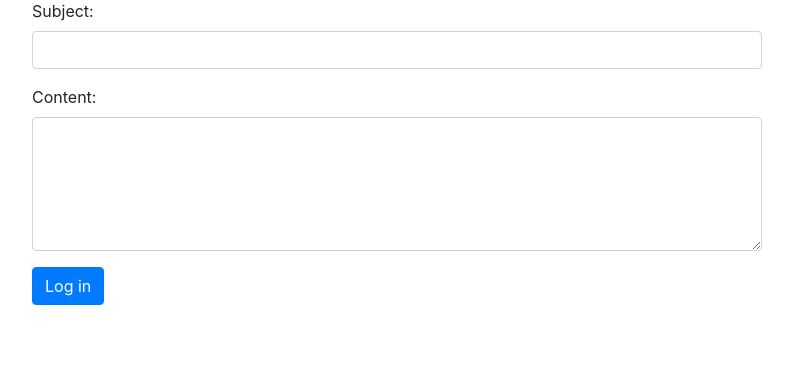
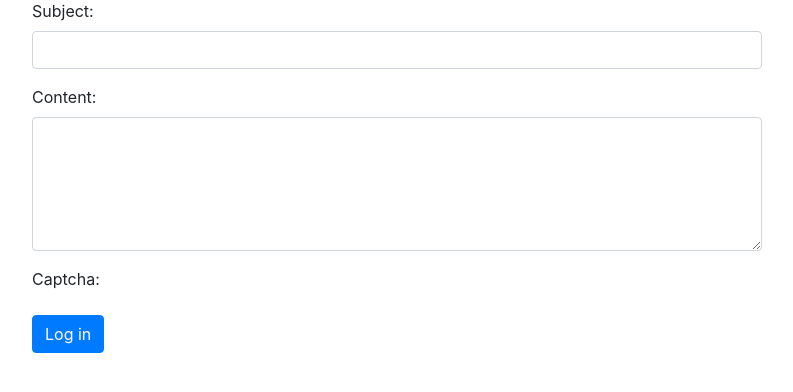
Before and after one commit to DavidMares22/news-site, a Django app: page /contact/ in a window 1280 px wide. Shown: the part 133-525 px from the top of the page, without its empty margins (433-1226 px from the left). Run offline with Django 3.2, Linux system fonts and the light colour scheme; data that the repository does not hold is empty; some libraries are stand-ins or nearby versions.

Commit message:
captcha for contact form

```diff
--- a/mysite/settings.py
+++ b/mysite/settings.py
@@ -39,6 +39,7 @@ INSTALLED_APPS = [
     'django.contrib.staticfiles',
     'ckeditor',
     'ckeditor_uploader',
+    'captcha',
     'news.apps.NewsConfig',
 ]
 
@@ -144,3 +145,7 @@ EMAIL_HOST_PASSWORD = ""
 
 
 CKEDITOR_UPLOAD_PATH = "uploads/"
+
+CAPTCHA_CHALLENGE_FUNCT = 'captcha.helpers.math_challenge'
+CAPTCHA_NOISE_FUNCTIONS = None
+CAPTCHA_LETTER_ROTATION = None
--- a/mysite/urls.py
+++ b/mysite/urls.py
@@ -21,6 +21,7 @@ from django.conf import settings
 urlpatterns = [
     path('admin/', admin.site.urls),
     path('ckeditor/',include('ckeditor_uploader.urls')),
+    path('captcha/',include('captcha.urls')),
     path('',include('news.urls'))
 ]
 
--- a/news/forms.py
+++ b/news/forms.py
@@ -4,11 +4,13 @@ import re
 from django.core.exceptions import ValidationError
 from django.contrib.auth.forms import UserCreationForm, AuthenticationForm
 from django.contrib.auth.models import User
+from captcha.fields import CaptchaField
 
 
 class ContactForm(forms.Form):
     subject = forms.CharField(widget=forms.TextInput(attrs={'class': 'form-control'}))
     content = forms.CharField(widget=forms.Textarea(attrs={'class': 'form-control','rows':5}))
+    captcha = CaptchaField()
 
 
 class UserLoginForm(AuthenticationForm):
--- a/news/views.py
+++ b/news/views.py
@@ -68,7 +68,7 @@ def register(request):
 
 
 def login(request):
-    form = UserLoginForm()
+
     if request.method == 'POST':
         form = UserLoginForm(data=request.POST)
         if form.is_valid():
@@ -79,6 +79,12 @@ def login(request):
             if user is not None:
                 do_login(request, user)
                 return redirect('home')
+
+            else:
+                messages.error(request,'username or password not correct')
+                return redirect('login')
+    else:
+        form = UserLoginForm()
 
     return render(request,'news/login.html',{'form':form})
 
@@ -98,9 +104,9 @@ def contact_us(request):
             if mail:
                 messages.success(request,'mail sent!')
             else:
-                messages.error(request,'there was an error')
+                messages.error(request,'there was an error sending the mail')
         else:
-            messages.error(request,'there was an error')
+            messages.error(request,'validation error')
     else:
         form = ContactForm()
     return render(request,'news/contact.html',{'form':form})
```
Also changed, not shown: templates/news/login.html (+8 -0 lines), templates/news/register.html (line endings or trailing spaces).
